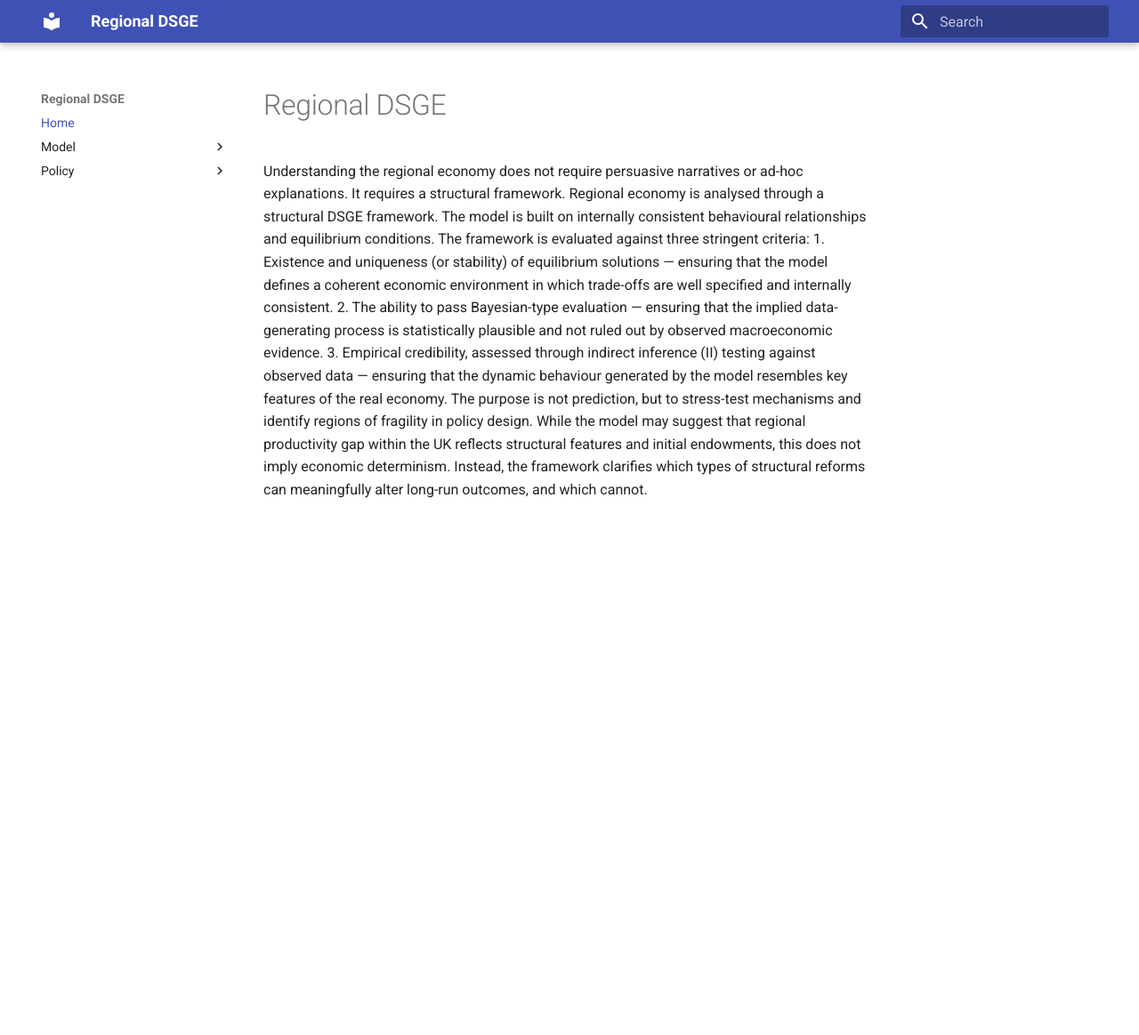
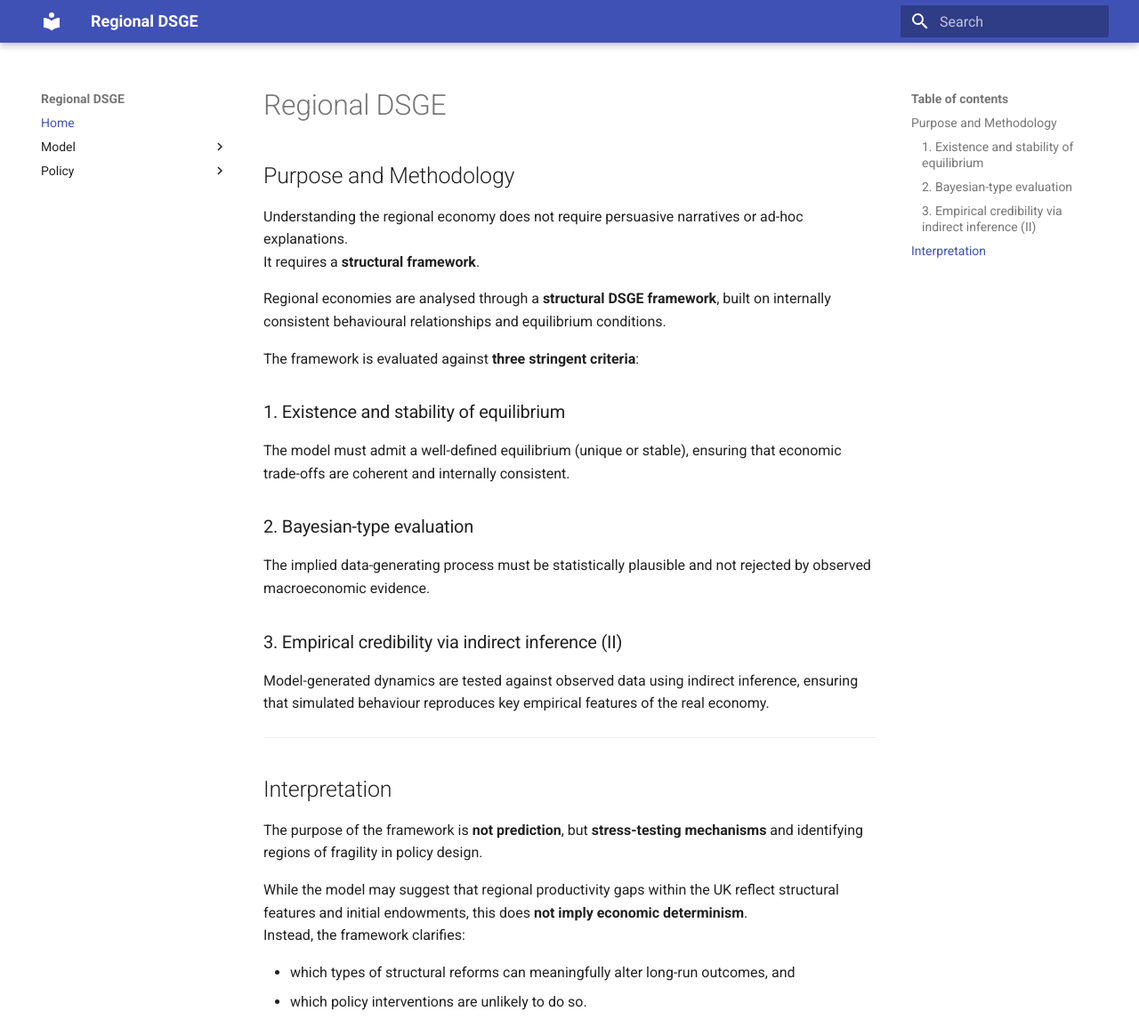
Before and after one commit to macro-structures/regional-dsge, an MkDocs documentation site: the page built from docs/index.md, in a window 1280 px wide and 1164 px high. Shown: the whole window at 89% size. Built offline with MkDocs 1.6.1 and Material for MkDocs 9.7.7, drawn with Linux system fonts in a browser that asks for light colours.

Commit message:
Update index.md

```diff
--- a/docs/index.md
+++ b/docs/index.md
@@ -1,14 +1,31 @@
 # Regional DSGE
 
+## Purpose and Methodology
+
 Understanding the regional economy does not require persuasive narratives or ad-hoc explanations.
-It requires a structural framework.
-Regional economy is analysed through a structural DSGE framework. The model is built on internally consistent behavioural relationships and equilibrium conditions.
-The framework is evaluated against three stringent criteria:
-1.	Existence and uniqueness (or stability) of equilibrium solutions
-—	ensuring that the model defines a coherent economic environment in which trade-offs are well specified and internally consistent.
-2.	The ability to pass Bayesian-type evaluation
-—	ensuring that the implied data-generating process is statistically plausible and not ruled out by observed macroeconomic evidence.
-3.	Empirical credibility, assessed through indirect inference (II) testing against observed data
-—	ensuring that the dynamic behaviour generated by the model resembles key features of the real economy.
-The purpose is not prediction, but to stress-test mechanisms and identify regions of fragility in policy design.
-While the model may suggest that regional productivity gap within the UK reflects structural features and initial endowments, this does not imply economic determinism. Instead, the framework clarifies which types of structural reforms can meaningfully alter long-run outcomes, and which cannot.
+It requires a **structural framework**.
+
+Regional economies are analysed through a **structural DSGE framework**, built on internally consistent behavioural relationships and equilibrium conditions.
+
+The framework is evaluated against **three stringent criteria**:
+
+### 1. Existence and stability of equilibrium
+The model must admit a well-defined equilibrium (unique or stable), ensuring that economic trade-offs are coherent and internally consistent.
+
+### 2. Bayesian-type evaluation
+The implied data-generating process must be statistically plausible and not rejected by observed macroeconomic evidence.
+
+### 3. Empirical credibility via indirect inference (II)
+Model-generated dynamics are tested against observed data using indirect inference, ensuring that simulated behaviour reproduces key empirical features of the real economy.
+
+---
+
+## Interpretation
+
+The purpose of the framework is **not prediction**, but **stress-testing mechanisms** and identifying regions of fragility in policy design.
+
+While the model may suggest that regional productivity gaps within the UK reflect structural features and initial endowments, this does **not imply economic determinism**.
+Instead, the framework clarifies:
+
+- which types of structural reforms can meaningfully alter long-run outcomes, and
+- which policy interventions are unlikely to do so.
```
